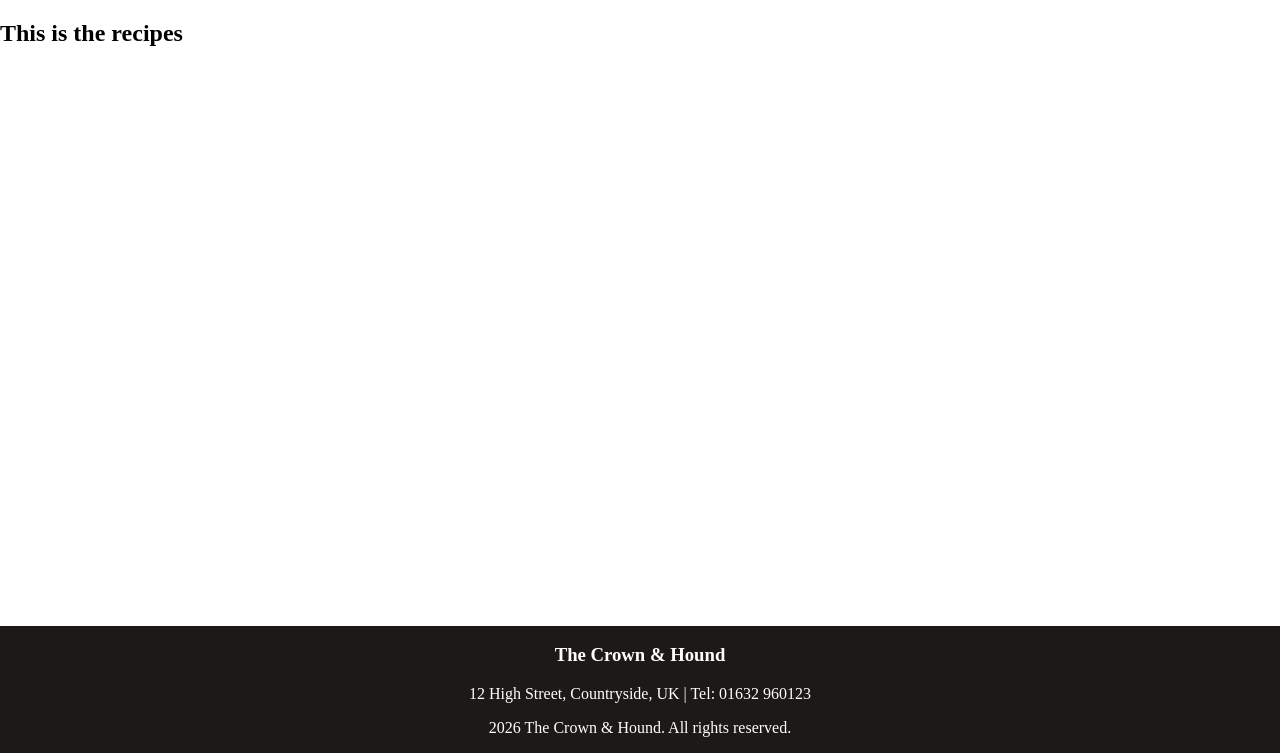
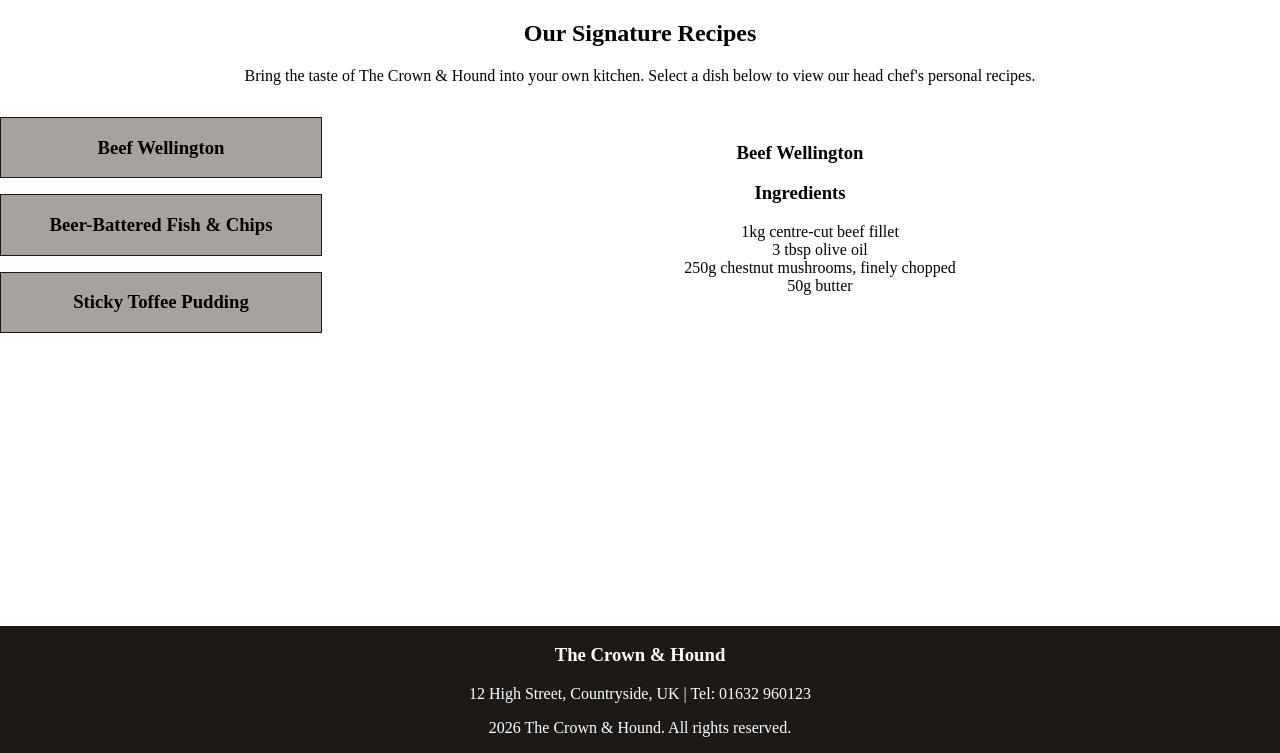
Before and after one commit to devjldp/thecrown_restaurant, a plain HTML site: page recipe.html in a window 1280 px wide. Shown: the part 47-800 px from the top of the page. Drawn offline with Linux system fonts and the light colour scheme.

Commit message:
Add content to recipe.html

```diff
--- a/assets/css/styles.css
+++ b/assets/css/styles.css
@@ -157,3 +157,43 @@ footer{
     padding: 10px 15px;
     text-decoration: none;
 }
+
+
+/* recipes page  */
+
+#recipes-container{
+    width: 100%;
+    display: flex;
+    flex-direction: row;
+    justify-content: space-around;
+    align-items: center;
+}
+
+#cards{
+    width: 100%;
+    flex: 1;
+}
+
+#show-recipe{
+    width:100%;
+    flex:3;
+}
+
+.card-recipe{
+    width:100%;
+    text-align: center;
+    border: solid 1px var(--colour-primary);
+    margin-top: 2vh;
+    background-color: var(--colour-scrollbar-hover);
+}
+
+.card-recipe-active{
+    border:solid 1px var(--colour-hover);
+}
+
+.display-none{
+    display: none;
+}
+ul{
+    list-style: none;
+}
--- a/recipe.html
+++ b/recipe.html
@@ -29,7 +29,62 @@
     </header>
 
     <main>
-        <h2>This is the recipes</h2>
+        <h2 class="text-center">Our Signature Recipes</h2>
+        <p class="text-center">Bring the taste of The Crown & Hound into your own kitchen. Select a dish below to view our head chef's personal recipes.</p>
+        <div id="recipes-container">
+            <!-- list of recipes  -->
+            <div id="cards">
+                <div class="card-recipe">
+                    <h3>Beef Wellington</h3>
+                </div>
+                <div class="card-recipe">
+                    <h3>Beer-Battered Fish & Chips</h3>
+                </div>
+                <div class="card-recipe">
+                    <h3>Sticky Toffee Pudding</h3>
+                </div>
+            </div>
+
+            <!-- show a recipe  -->
+             <div id="show-recipe" class="text-center">
+                <!-- recipe 1 -->
+                <div class="recipe">
+                    <h3>Beef Wellington</h3>
+                    <h3>Ingredients</h3>
+                    <ul>
+                        <li>1kg centre-cut beef fillet</li>
+                        <li>3 tbsp olive oil</li>
+                        <li>250g chestnut mushrooms, finely chopped</li>
+                        <li>50g butter</li>
+                    </ul>
+                </div>
+                <!-- recipe 2  -->
+                <div class="recipe display-none" >
+                  <h3>Beer-Battered Fish & Chips</h3>
+                    <h3>Ingredients</h3>
+                    <ul>
+                        <li>4 thick cod or haddock fillets</li>
+                        <li>225g plain flour, plus extra for dusting</li>
+                        <li>285ml cold British ale or beer</li>
+                        <li>3 tsp baking powder</li>
+                    </ul>
+                </div>
+
+                <!-- recipe 3 -->
+                <div class="recipe display-none">
+                  <h3>Sticky Toffee Pudding</h3>
+                    <h3>Ingredients</h3>
+                    <ul>
+                        <li>1kg centre-cut beef fillet</li>
+                        <li>3 tbsp olive oil</li>
+                        <li>250g chestnut mushrooms, finely chopped</li>
+                        <li>50g butter</li>
+                    </ul>
+                </div>
+             </div>
+
+        </div>
+
     </main>
 
     <footer>
```
